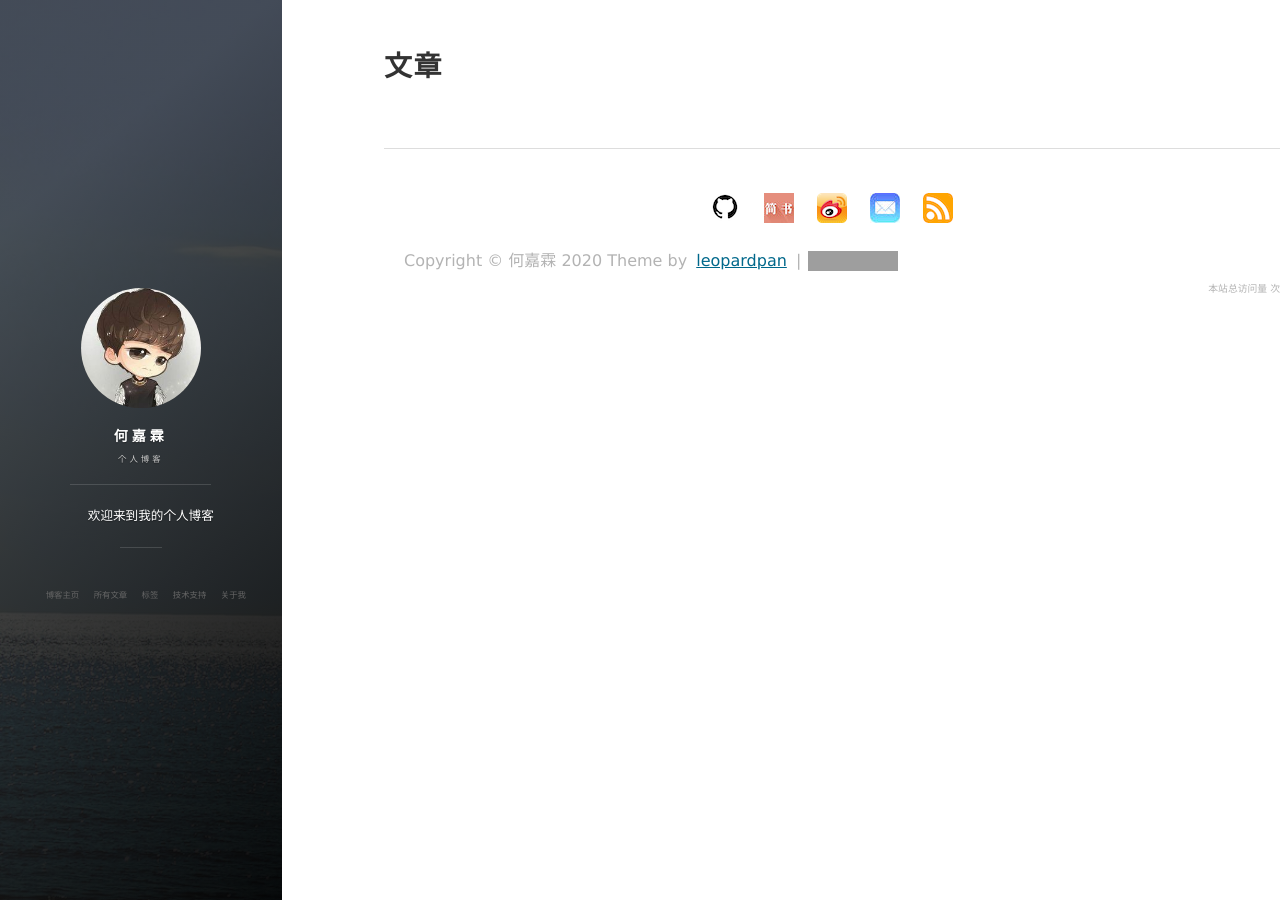
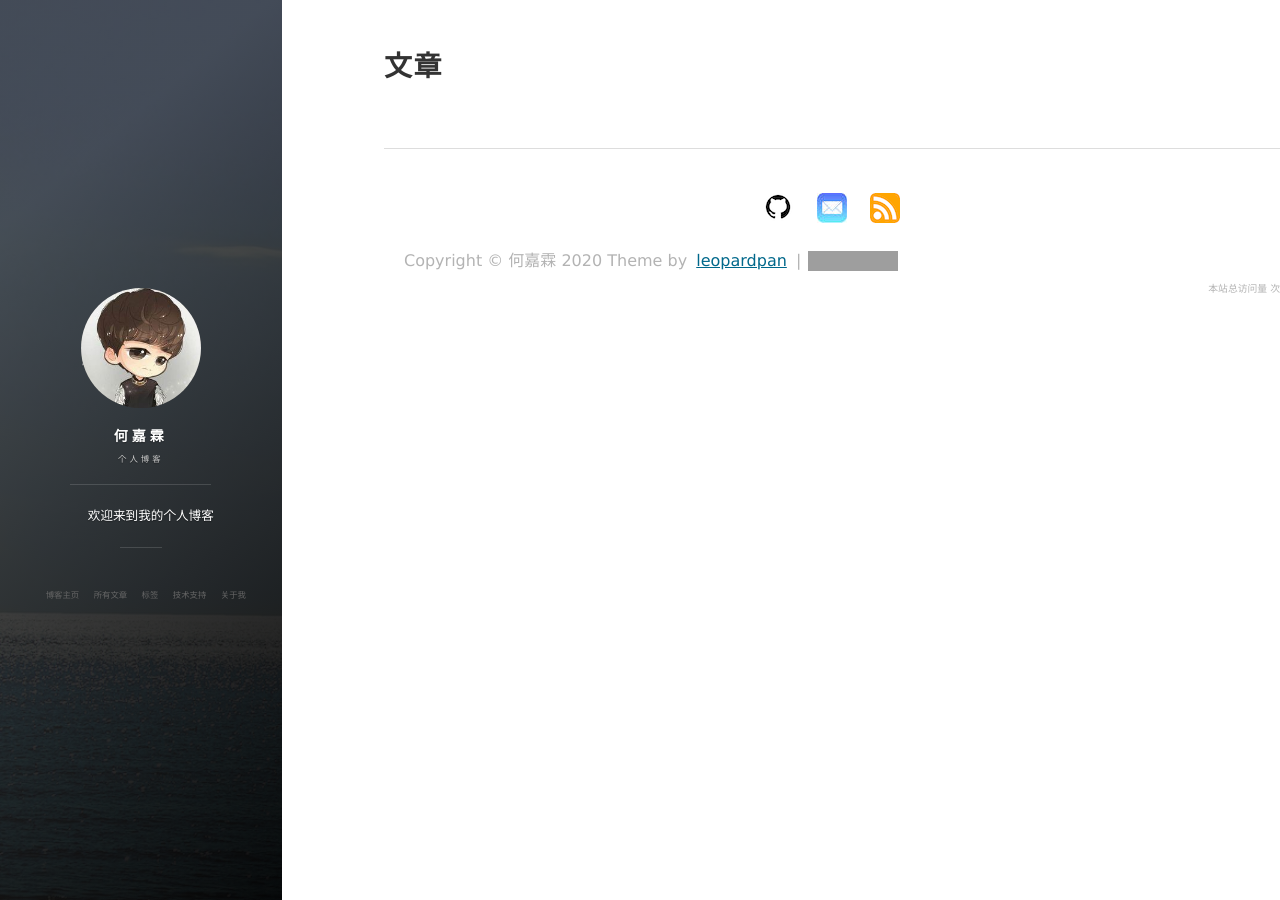
Before and after one commit to qiguifansi/qiguifansi.github.io, a Jekyll site: the page built from archive.html, in a window 1280 px wide. Built offline with Jekyll 4.4.1, drawn with Linux system fonts in a browser that asks for light colours; nearby versions of some CDN libraries; comment, search, counter and statistics services are not loaded; some of the changed lines change nothing that is shown; grey boxes are pictures that could not be loaded.

Commit message:
Update _config.yml

```diff
--- a/_config.yml
+++ b/_config.yml
@@ -5,8 +5,8 @@
 # 头像里面的标题
 avatarTitle: 泽轩阁
 # 头像里面的描述
-avatarDesc: JAVA / 机器学习
-url: "https://qiguifansi.github.io"
+avatarDesc: 奇怪的、诡异的、繁琐的、值得思考的
+url: "qiguifansi.github.io"
 
 # 博客是否自动生成目录，false为不生成
 enableToc: true
@@ -19,11 +19,11 @@
 
 # Social
 social:
-    weibo: 5366874726
-    github: leopardpan
+    #weibo: 5366874726
+    github: qiguifansi
     # zhihu: panpanleopard
     # juejin: xxx
-    jianshu: 2ada30d8d0f7
+    #jianshu: 2ada30d8d0f7
     # twitter:
     mail: leopardpan@icloud.com
 
```
